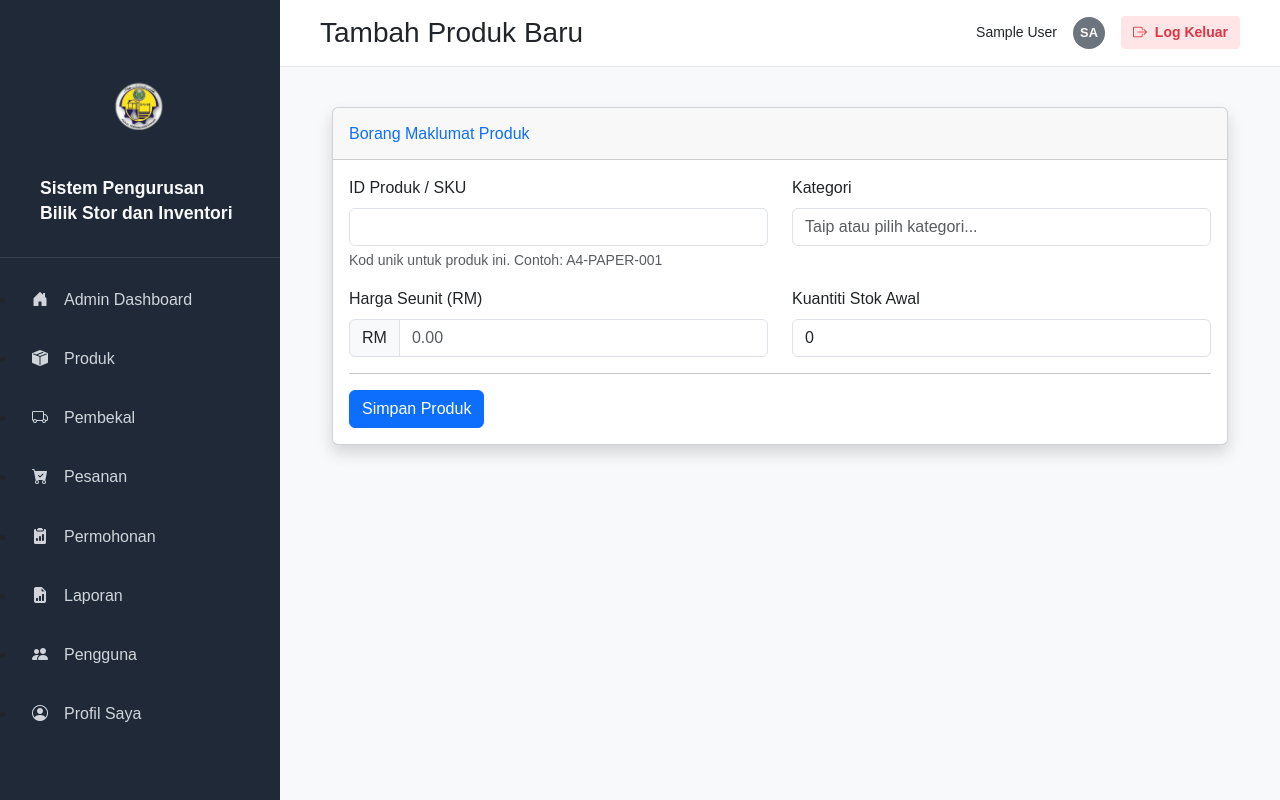
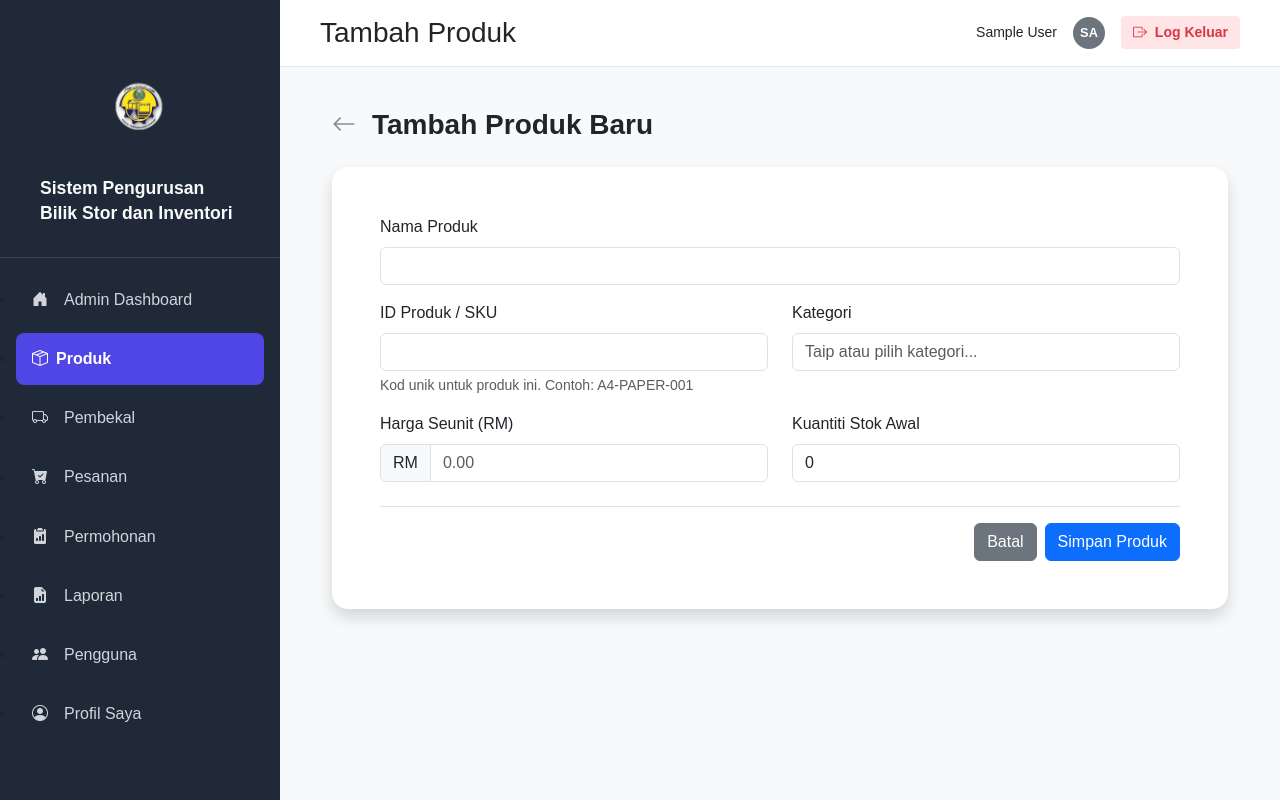
Before and after one commit to gible717/storeroom-system, a PHP site: page /admin_add_product.php in a window 1280 px wide. Run offline with PHP 8.4, Linux system fonts and the light colour scheme; the visitor is signed in with stand-in values (Sample User, id 1); data that the repository does not hold is empty; some libraries are stand-ins or nearby versions.

Commit message:
Refactor: Polish admin UI and fix navigation bugs
This commit cleans up the user interface across the admin panel for a more consistent "vibe" and fixes several layout and navigation bugs.

- **Sidebar (`admin_sidebar.php`):**
  - Fixed the "Pengguna" sidebar link's `href` to point to `admin_users.php` (it was incorrectly pointing to the department page).
  - Corrected the "active" state logic for the "Pengguna" link to properly include all user and department-related pages.

- **Department Page (`admin_department.php`):**
  - Simplified the page header by removing the "Urus Pengguna" button.
  - Added a "back-arrow" icon next to the "Pengurusan Jabatan" title for consistent navigation.

- **Add Product Page (`admin_add_product.php`):**
  - Moved the page title ("Borang Maklumat Produk") and back-arrow *outside* and *above* the card container for a cleaner header.
  - Reverted the form to a two-column layout to fix the "fat" form/vertical stacking.
  - Fixed a PHP typo (`<?Gphp` to `<?php`) in the category datalist.

```diff
--- a/admin_add_product.php
+++ b/admin_add_product.php
@@ -1,20 +1,32 @@
 <?php
-// FILE: admin_add_product.php (with upgraded Category input)
-$pageTitle = "Tambah Produk Baru";
+// FILE: admin_add_product.php (Layout Tweak)
+$pageTitle = "Tambah Produk";
 require 'admin_header.php';
-require 'db.php'; // We need the database connection to get categories
+require 'db.php';
 
 // Fetch unique categories for the datalist
 $kategori_result = $conn->query("SELECT DISTINCT kategori FROM PRODUK WHERE kategori IS NOT NULL AND kategori != '' ORDER BY kategori ASC");
 ?>
 
 <div class="container-fluid">
-    <div class="card shadow mb-4">
-        <div class="card-header py-3">
-            <h6 class="m-0 font-weight-bold text-primary">Borang Maklumat Produk</h6>
-        </div>
-        <div class="card-body">
+
+    <div class="d-sm-flex align-items-center mb-4">
+        <a href="admin_products.php" class="btn btn-link nav-link p-0 me-3" title="Kembali">
+            <i class="bi bi-arrow-left" style="font-size: 1.5rem; color: #858796;"></i>
+        </a>
+        <h1 class="h3 mb-0 text-gray-800 fw-bold">Tambah Produk Baru</h1>
+    </div>
+
+    <div class="card shadow mb-4 border-0" style="border-radius: 1rem;">
+        <div class="card-body p-4 p-md-5">
+
             <form action="admin_add_product_process.php" method="POST">
+
+                <div class="mb-3">
+                    <label for="nama_produk" class="form-label">Nama Produk</label>
+                    <input type="text" class="form-control" id="nama_produk" name="nama_produk" required>
+                </div>
+
                 <div class="row mb-3">
                     <div class="col-md-6">
                         <label for="id_produk" class="form-label">ID Produk / SKU</label>
@@ -46,8 +58,11 @@ $kategori_result = $conn->query("SELECT DISTINCT kategori FROM PRODUK WHERE kate
                     </div>
                 </div>
 
-                <hr>
-                <button type="submit" class="btn btn-primary">Simpan Produk</button>
+                <div class="d-flex justify-content-end pt-3 mt-4 border-top">
+                    <a href="admin_products.php" class="btn btn-secondary me-2">Batal</a>
+                    <button type="submit" class="btn btn-primary">Simpan Produk</button>
+                </div>
+
             </form>
         </div>
     </div>
--- a/admin_sidebar.php
+++ b/admin_sidebar.php
@@ -17,10 +17,14 @@
             </a>
         </li>
 
-        <li class="sidebar-item">
-            <a href="admin_products.php" class="sidebar-link <?php if(str_starts_with($current_page, 'admin_products') || str_starts_with($current_page, 'product_')) echo 'active'; ?>">
-                <i class="bi bi-box-seam-fill me-3"></i>
-                <span>Produk</span>
+        <li class="nav-item">
+            <a class="sidebar-link <?php
+                if (isset($pageTitle) && ($pageTitle == 'Pengurusan Produk' || $pageTitle == 'Kemaskini Produk' || $pageTitle == 'Tambah Produk')) {
+                    echo 'active';
+                }
+            ?>" href="admin_products.php">
+                <i class="bi bi-box-seam me-2"></i>
+                Produk
             </a>
         </li>
 
@@ -53,7 +57,7 @@
         </li>
 
         <li class="sidebar-item">
-            <a href="admin_users.php" class="sidebar-link <?php if(str_starts_with($current_page, 'admin_users') || str_starts_with($current_page, 'user_') || str_starts_with($current_page, 'admin_departments') || str_starts_with($current_page, 'department_')) echo 'active'; ?>">
+            <a href="admin_users.php" class="sidebar-link <?php if(strpos($current_page, 'admin_users') === 0 || strpos($current_page, 'user_') === 0 || strpos($current_page, 'admin_department') === 0 || strpos($current_page, 'department_') === 0) echo 'active'; ?>">
                 <i class="bi bi-people-fill me-3"></i>
                 <span>Pengguna</span>
             </a>
--- a/department_add.php
+++ b/department_add.php
@@ -6,7 +6,7 @@ require 'admin_header.php';
 
 <div class="d-flex justify-content-between align-items-center mb-4 position-relative">
     <div>
-        <a href="admin_departments.php" class="btn btn-light">
+        <a href="admin_department.php" class="btn btn-light">
             <i class="bi bi-arrow-left"></i>
         </a>
     </div>
```
Also changed, not shown: admin_department.php (+7 -4 lines), admin_edit_product.php (+11 -7 lines).
